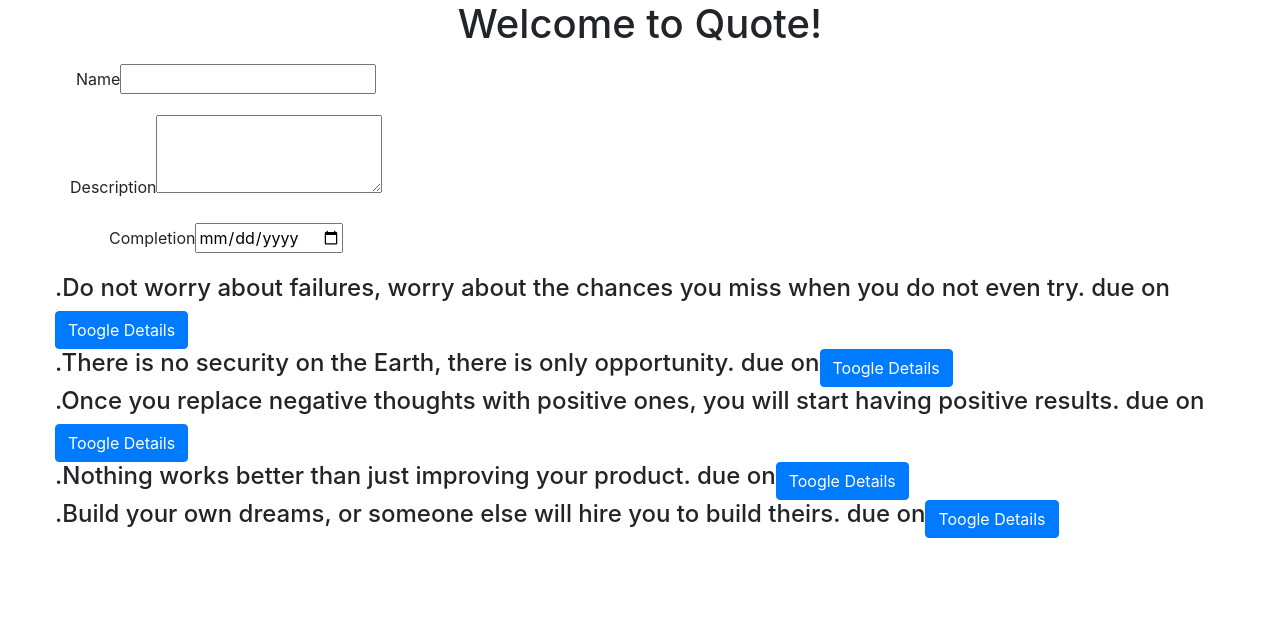
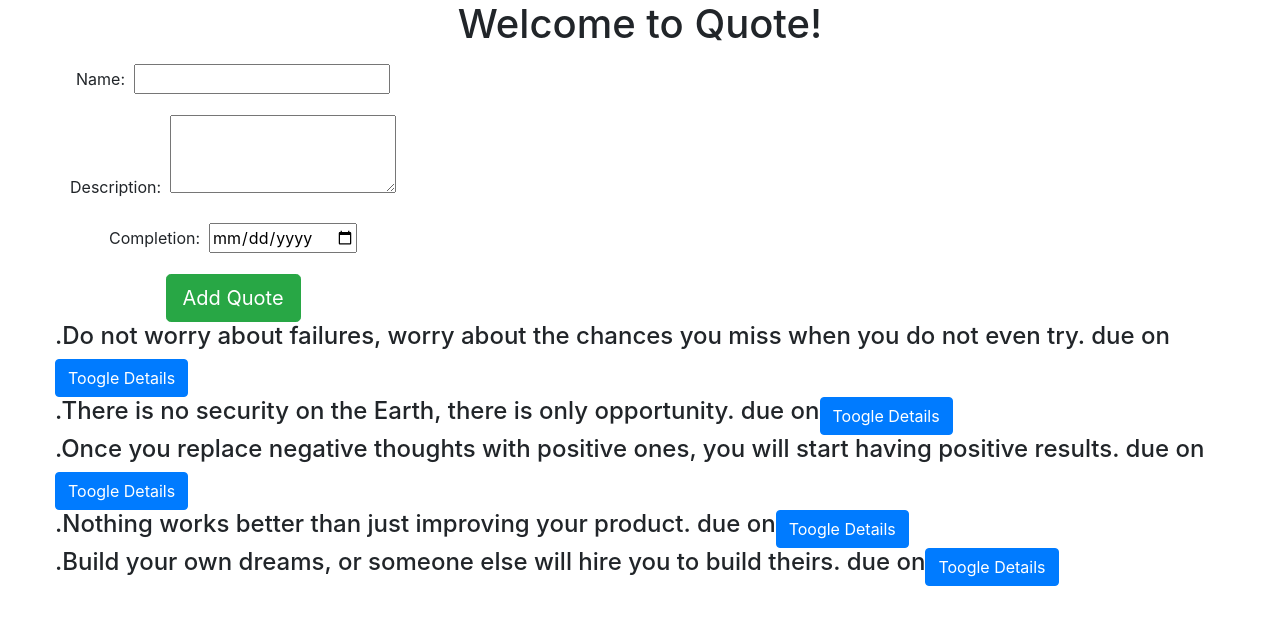
Before and after one commit to ugiriwabo/Quote, an Angular app: page / in a window 1280 px wide. Shown: the top 624 px of the page. Built offline with nearby package versions, Linux system fonts and the light colour scheme.

Commit message:
add form button submit

```diff
--- a/src/app/quote-form/quote-form.component.html
+++ b/src/app/quote-form/quote-form.component.html
@@ -1,22 +1,32 @@
 <div class="container-fluid">
     <div class="row">
-        <form>
+        <form (ngSubmit)='submitQuote()' #quoteForm='ngForm'>
 
           <div class="form-group">
-            <label for="name">Name</label>
-            <input type="text" id="name" required  >
+            <label for="name">Name:</label>&nbsp;
+            <input type="text" id="name" [(ngModel)]="newQuote.name" name="name" #name="ngModel" required  >
+            <div [hidden]="name.valid || name.pristine" class="alert alert-danger">
+              <p> Name is Required</p>
+            </div>
           </div>
 
           <div class="form-group">
-            <label for="description">Description</label>
-            <textarea  id="description" rows="3" required ></textarea>
+            <label for="description">Description:</label>&nbsp;
+            <textarea  id="description" rows="3" [(ngModel)]="newQuote.description" name="description" #description="ngModel" required ></textarea>
+            <div [hidden]="description.valid || description.pristine" class="alert alert-danger">
+              <p> Description is Required</p>
+            </div>
           </div>
 
           <div class="form-group">
-            <label for="complete">Completion</label>
-            <input type='date' id="complete" required>
+            <label for="complete">Completion:</label>&nbsp;
+            <input type='date' id="complete" [(ngModel)]="newQuote.completeDate" name="completeDate" #completeDate="ngModel" required>
+            <div [hidden]="completeDate.valid || completeDate.pristine" class="alert alert-danger">
+              <p> Complete Date is Required</p>
+            </div>
           </div>
 
+          <button type="submit" class="btn btn-success btn-lg">Add Quote</button>
         </form>
     </div>
 </div>
--- a/src/app/quote-form/quote-form.component.ts
+++ b/src/app/quote-form/quote-form.component.ts
@@ -1,12 +1,17 @@
-import { Component, OnInit } from '@angular/core';
-
+import { Component, OnInit,Output,EventEmitter } from '@angular/core';
+import {Quote} from '../quote';
 @Component({
   selector: 'app-quote-form',
   templateUrl: './quote-form.component.html',
   styleUrls: ['./quote-form.component.css']
 })
 export class QuoteFormComponent implements OnInit {
+  newQuote=new Quote(0,"","","",0,0,new Date());
+  @Output() addQuote=new EventEmitter<Quote>();
 
+  submitGoal(){
+    this.addQuote.emit(this.newQuote);
+  }
   constructor() { }
 
   ngOnInit() {
--- a/src/app/quote.ts
+++ b/src/app/quote.ts
@@ -1,6 +1,6 @@
 export class Quote {
     public showDescription:boolean;
-    constructor(public id:number, public name:string, public author:string,public description:string, public upvote:number, public downvote:number){
+    constructor(public id:number, public name:string, public author:string,public description:string, public upvote:number, public downvote:number ,public Date:Date){
         this.showDescription=false
 
     }
--- a/src/app/quote/quote.component.html
+++ b/src/app/quote/quote.component.html
@@ -3,7 +3,7 @@
 </p> -->
 <div class="container">
     <div class="row">
-        <app-quote-form></app-quote-form>
+        <app-quote-form  (addQuote)="addNewQuote($event)"></app-quote-form>
     </div>
   <div class="row" *ngFor="let quote  of quotes ;let i = 'index'">
     <div class="row">
--- a/src/app/quote/quote.component.ts
+++ b/src/app/quote/quote.component.ts
@@ -7,14 +7,21 @@ import {Quote} from '../quote'
 })
 export class QuoteComponent implements OnInit {
   quotes = [
-    new Quote(1,'.Do not worry about failures, worry about the chances you miss when you do not even try.','Consolee','description',0 , 0),
-    new Quote(2,'.There is no security on the Earth, there is only opportunity.','Consolee','description',0 , 0),
-    new Quote(3,'.Once you replace negative thoughts with positive ones, you will start having positive results.','Consolee','description',0 , 0),
-    new Quote(4,'.Nothing works better than just improving your product.','Consolee','description',0 , 0),
-    new Quote(5,'.Build your own dreams, or someone else will hire you to build theirs.','Consolee','description',0 , 0),
+    new Quote(1,'.Do not worry about failures, worry about the chances you miss when you do not even try.','Consolee','description',0 , 0 ,new Date() ),
+    new Quote(2,'.There is no security on the Earth, there is only opportunity.','Consolee','description',0 , 0 ,new Date() ),
+    new Quote(3,'.Once you replace negative thoughts with positive ones, you will start having positive results.','Consolee','description',0 , 0 ,new Date()),
+    new Quote(4,'.Nothing works better than just improving your product.','Consolee','description',0 , 0 ,new Date() ),
+    new Quote(5,'.Build your own dreams, or someone else will hire you to build theirs.','Consolee','description',0 , 0 ,new Date()),
 
   ]
 
+  addNewQuote(quote){
+    let quoteLength = this.quotes.length;
+    quote.id=quoteLength+1;
+    quote.completeDate = new Date(quote.completeDate)
+    this.quotes.push(quote)
+
+}
   toogleDetails(index){
     this.quotes[index].showDescription = !this.quotes[index].showDescription;
   }
```
